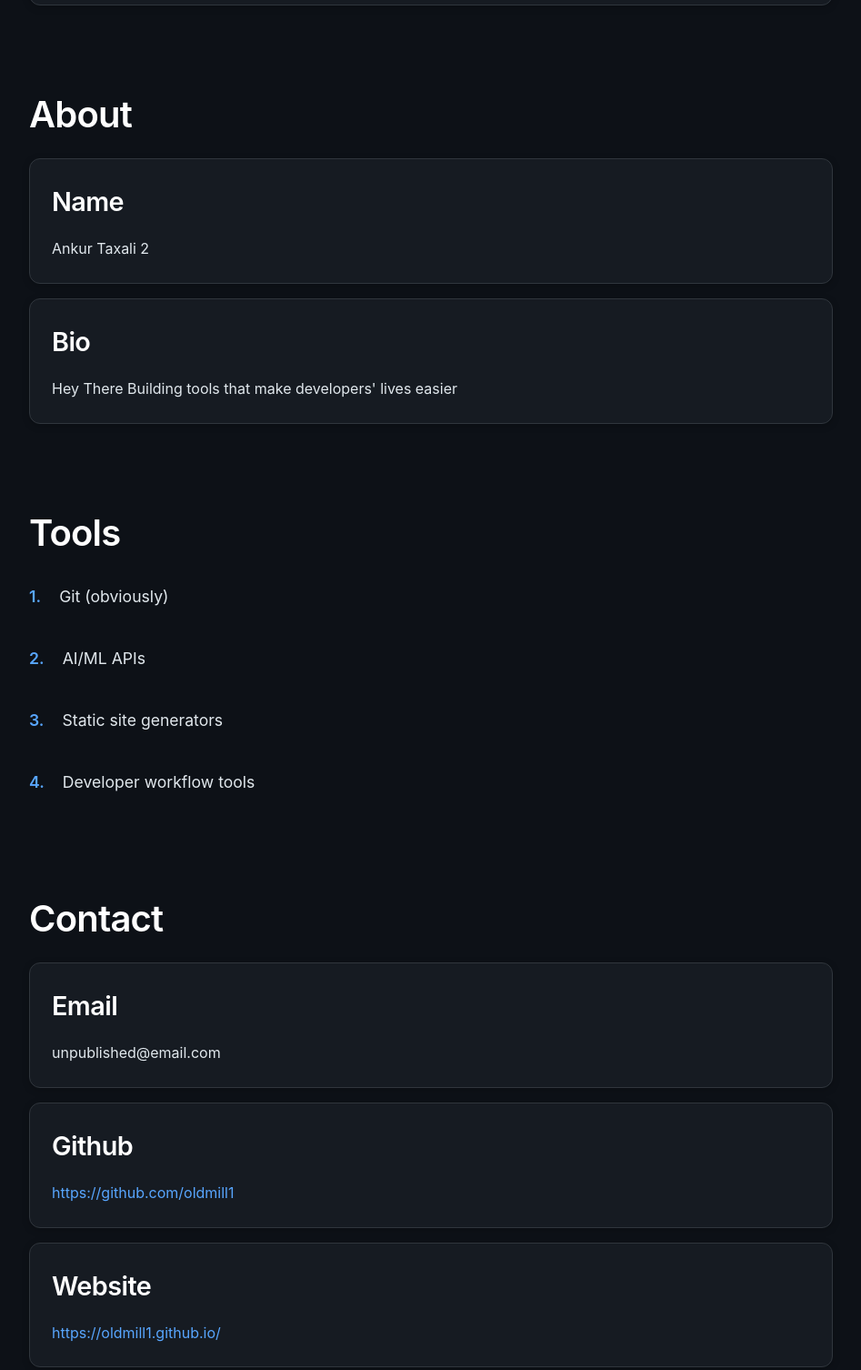
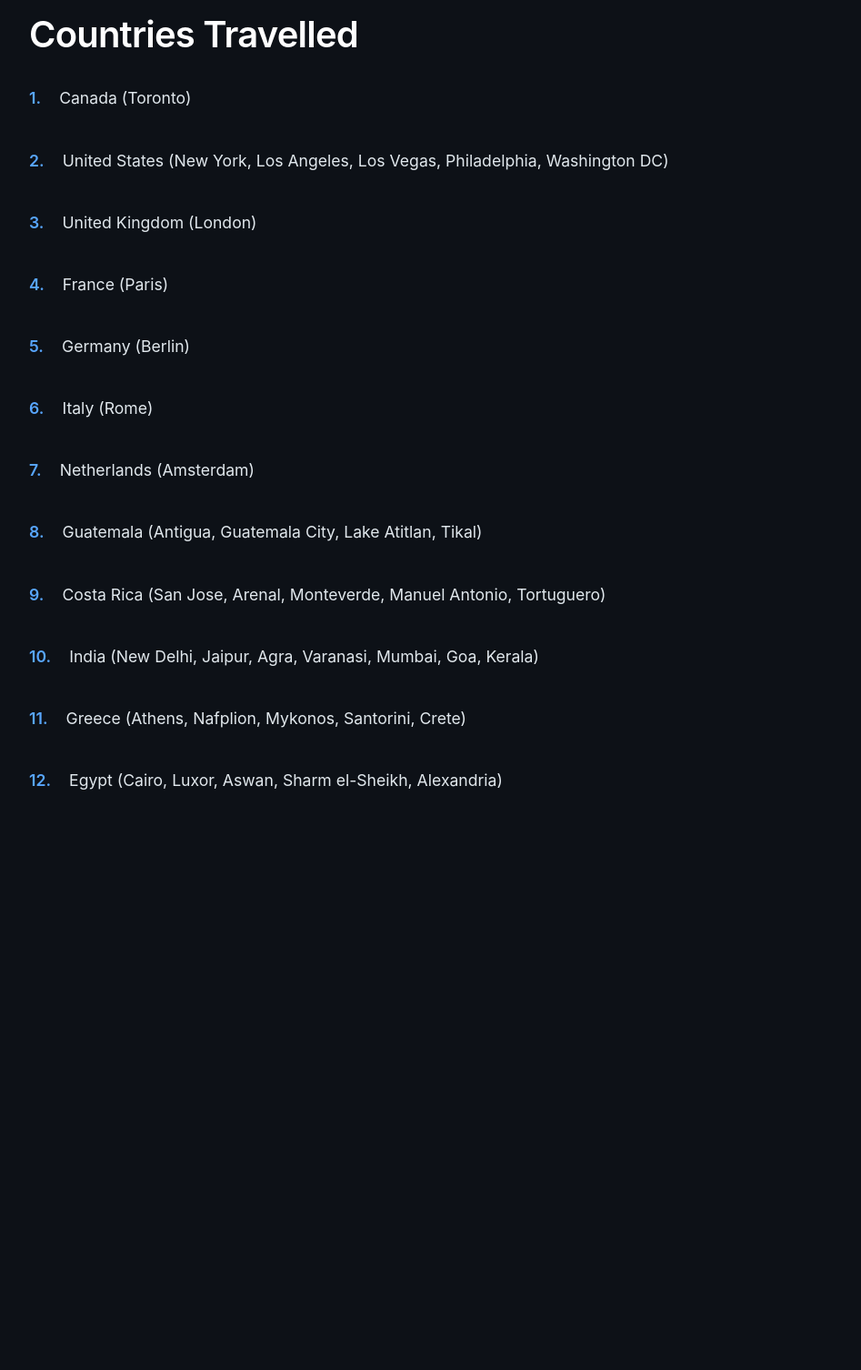
Before and after one commit to oldmill1/oldmill1, a plain HTML site: page index.html in a window 1280 px wide. Shown: the part 1270-2776 px from the top of the page at 91% size, without its empty margins (166-1113 px from the left). After the commit the page ends 2238 px from the top, so only its background shows below. Drawn offline with Linux system fonts and the light colour scheme.

Commit message:
feat: update index.html content with travel information Replaced personal and tool details with a list of countries traveled and simplified the header.

```diff
--- a/index.html
+++ b/index.html
@@ -8,10 +8,7 @@
     <link rel="stylesheet" href="assets/styles.css">
 </head>
 <body>
-    <header class="movie-header">
-        <h1 class="movie-title">Ankur Taxali</h1>
-        <p class="movie-subtitle">presents</p>
-    </header>
+    <h1>have a nice day =D</h1>
 
     <div class="cards-container">
     <div class="card">
@@ -77,40 +74,21 @@
 </section>
 </section>
 <section>
-<h2>About</h2>
-<section>
-<h2>Name</h2>
-Ankur Taxali 2</section>
-<section>
-<h2>Bio</h2>
-Hey There Building tools that make developers' lives easier</section>
-</section>
-<section>
-<h2>Tools</h2>
+<h2>Countries Travelled</h2>
 <ol>
-<li>Git (obviously)</li>
-<li>AI/ML APIs</li>
-<li>Static site generators</li>
-<li>Developer workflow tools</li>
+<li>Canada (Toronto)</li>
+<li>United States (New York, Los Angeles, Los Vegas, Philadelphia, Washington DC)</li>
+<li>United Kingdom (London)</li>
+<li>France (Paris)</li>
+<li>Germany (Berlin)</li>
+<li>Italy (Rome)</li>
+<li>Netherlands (Amsterdam)</li>
+<li>Guatemala (Antigua, Guatemala City, Lake Atitlan, Tikal)</li>
+<li>Costa Rica (San Jose, Arenal, Monteverde, Manuel Antonio, Tortuguero)</li>
+<li>India (New Delhi, Jaipur, Agra, Varanasi, Mumbai, Goa, Kerala)</li>
+<li>Greece (Athens, Nafplion, Mykonos, Santorini, Crete)</li>
+<li>Egypt (Cairo, Luxor, Aswan, Sharm el-Sheikh, Alexandria)</li>
 </ol>
-</section>
-<section>
-<h2>Contact</h2>
-<section>
-<h2>Email</h2>
-unpublished@email.com</section>
-<section>
-<h2>Github</h2>
-<a href="https://github.com/oldmill1">https://github.com/oldmill1</a></section>
-<section>
-<h2>Website</h2>
-<a href="https://oldmill1.github.io/">https://oldmill1.github.io/</a></section>
-<section>
-<h2>Company</h2>
-G Adventures</section>
-<section>
-<h2>Location</h2>
-Toronto</section>
 </section>
 
 </body>
```
